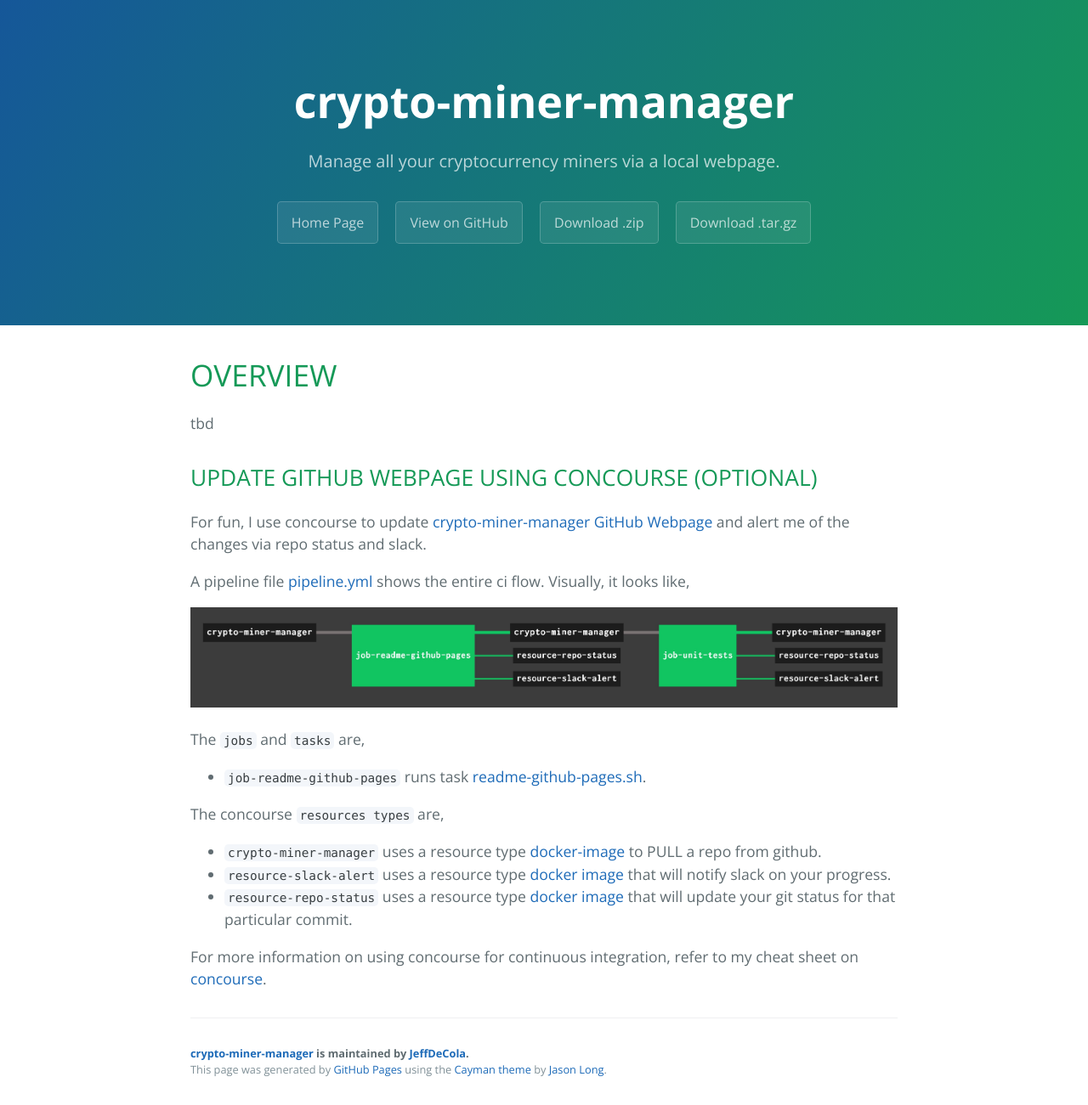
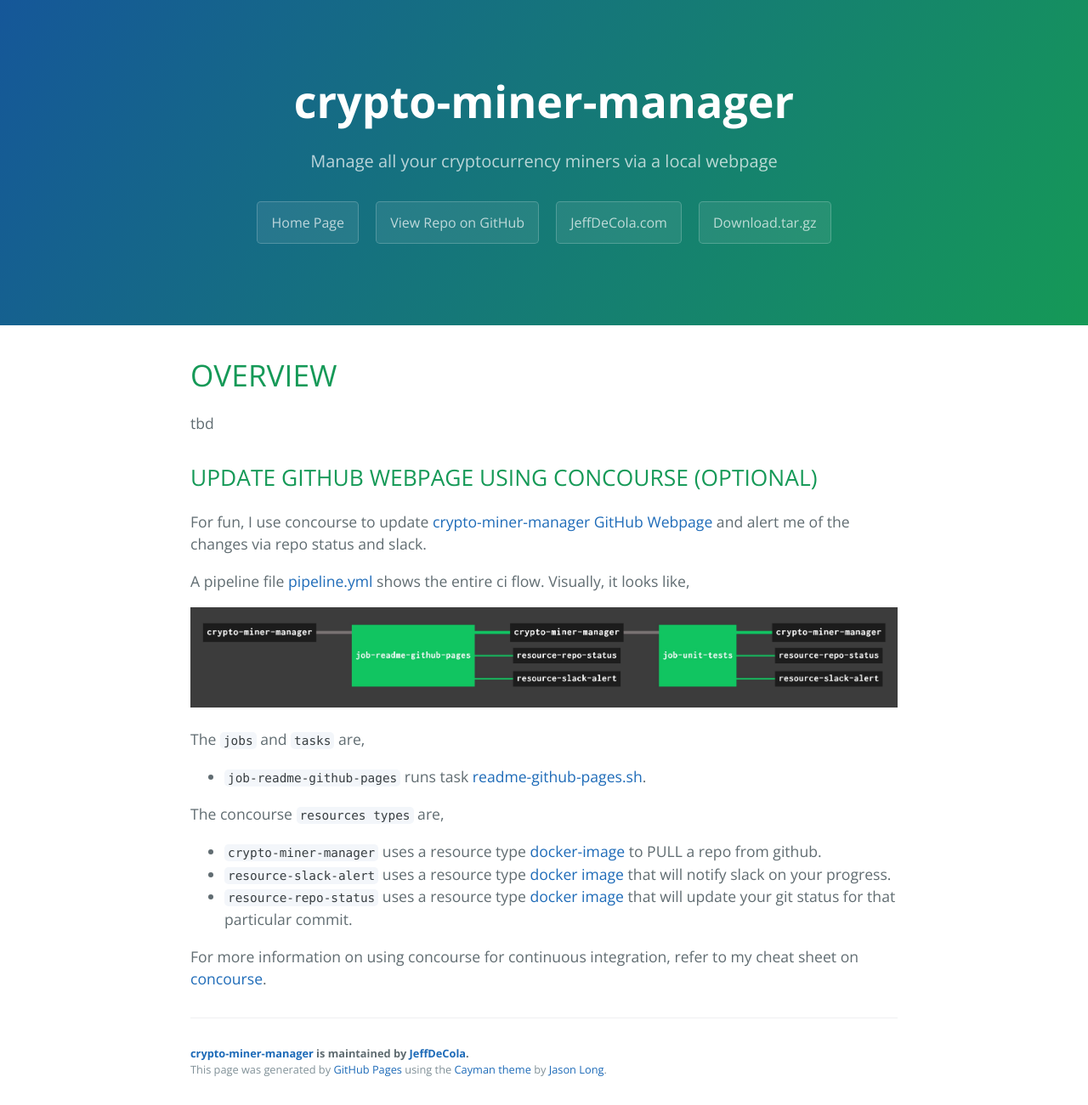
Before and after one commit to JeffDeCola/crypto-miner-manager, a Jekyll site: the page built from docs/index.md, in a window 1280 px wide. Shown: the whole page at 85% size. Built offline with Jekyll 4.4.1, drawn with Linux system fonts in a browser that asks for light colours; nearby versions of some CDN libraries; library files that are not in the unit come from our copies.

```diff
--- a/docs/_layouts/default.html
+++ b/docs/_layouts/default.html
@@ -17,9 +17,9 @@
             <h1 class="project-name">{{ page.projectname }}</h1>
             <h2 class="project-tagline">{{ page.summary }}</h2>
             <a href="https://jeffdecola.github.io" class="btn">Home Page</a>
-      <a href="https://github.com/JeffDeCola/{{ page.projectname }}" class="btn">View on GitHub</a>
-      <a href="https://github.com/JeffDeCola/{{ page.projectname }}/zipball/master" class="btn">Download .zip</a>
-      <a href="https://github.com/JeffDeCola/{{ page.projectname }}/tarball/master" class="btn">Download .tar.gz</a>
+            <a href="https://github.com/JeffDeCola/{{ page.projectname }}" class="btn">View Repo on GitHub</a>
+            <a href="https://JeffDeCola.com" class="btn">JeffDeCola.com</a>
+            <a href="https://github.com/JeffDeCola/{{ page.projectname }}/tarball/master" class="btn">Download.tar.gz</a>
         </section>
 
         <section class="main-content">
@@ -34,4 +34,5 @@
         </section>
 
     </body>
+
 </html>
--- a/docs/index.md
+++ b/docs/index.md
@@ -2,7 +2,7 @@
 layout: default
 title: JeffDeCola/crypto-miner-manager
 projectname : crypto-miner-manager
-summary: Manage all your cryptocurrency miners via a local webpage.
+summary: Manage all your cryptocurrency miners via a local webpage
 ---
 
 {% include README.md %}
```
Also changed, not shown: README.md. Lines whose indentation alone changed are shown as unchanged.
